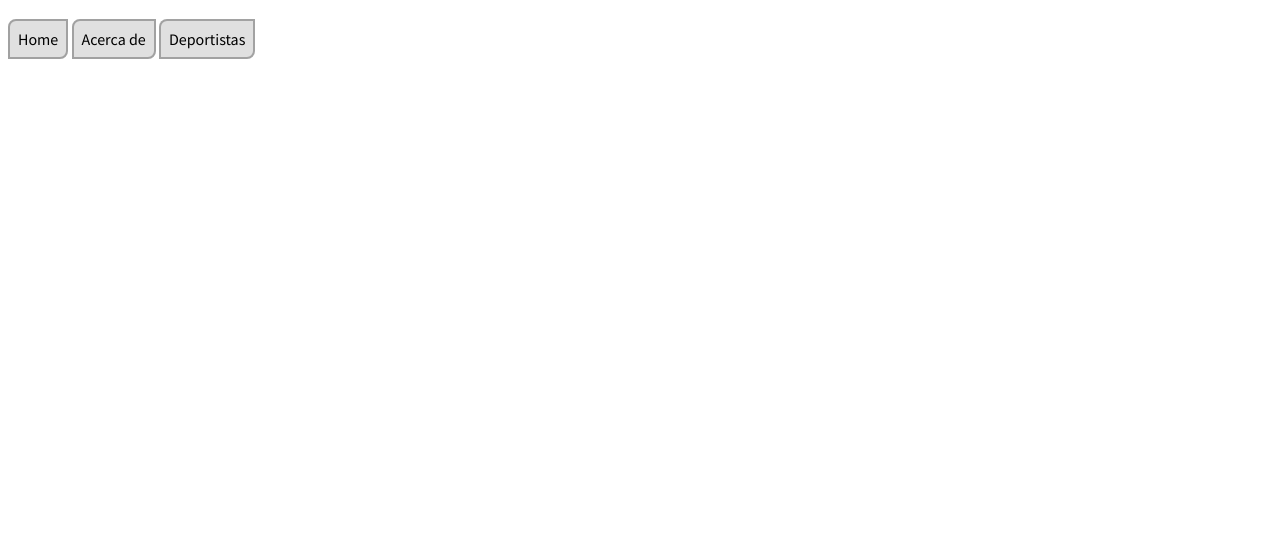
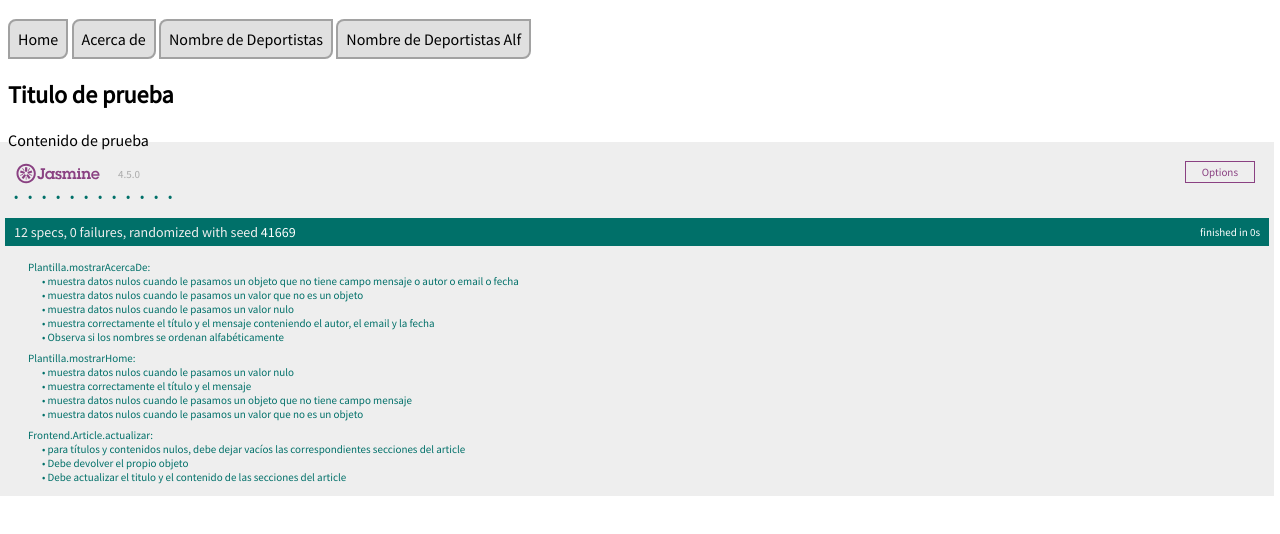
Before and after one commit to UJA-DAGIL-22-23/dagil-2022-2023-practica-3-agl00108, a website with bundled scripts: page front-end/static-files/index.html in a window 1280 px wide. Shown: the part 64-598 px from the top of the page. Built offline with nearby package versions, Linux system fonts and the light colour scheme.

Commit message:
Commit final primer incremento
Primer incremento terminado mostrando el nombre del autor, el nombre de los deportistas y estos ordenados alfabéticamente.

```diff
--- a/front-end/static-files/index.html
+++ b/front-end/static-files/index.html
@@ -5,13 +5,13 @@
     <title>Aplicación Microservicios Plantilla</title>
 
     <!-- Cargamos biblioteca Jasmine -->
-    <!--
+
     <link rel="stylesheet" href="lib/jasmine-4.5.0/jasmine.css">
     <script src="lib/jasmine-4.5.0/jasmine.js"></script>
     <script src="lib/jasmine-4.5.0/jasmine-html.js"></script>
     <script src="lib/jasmine-4.5.0/boot0.js"></script>
     <script src="lib/jasmine-4.5.0/boot1.js"></script>
-    -->
+
     <!-- Cargamos nuestros CSS -->
     <link rel="stylesheet" href="css/front-end.css">
 
@@ -27,7 +27,9 @@
         <a href="javascript:Plantilla.procesarAcercaDe()" class="opcion-principal"
             title="Llama a la ruta /acercade del MS Plantilla">Acerca de</a>
         <a href="javascript:Plantilla.listar()" class="opcion-principal mostrar"
-            title="Listar todas los deportistas en la base de datos">Deportistas</a>
+            title="Listar todas los deportistas en la base de datos">Nombre de Deportistas</a>
+        <a href="javascript:Plantilla.listarAlf()" class="opcion-principal mostrar"
+            title="Listar todas los deportistas en la base de datos en órden alfabético">Nombre de Deportistas Alf</a>
     </nav>
 
     <!--
--- a/front-end/static-files/js/ms-plantilla-spec.js
+++ b/front-end/static-files/js/ms-plantilla-spec.js
@@ -19,6 +19,15 @@ const datosDescargadosPrueba = {
     email: "Prueba de email",
     fecha: "00/00/0000"
 }
+const vectorO = {
+    data: [
+        { nombre: "Ana" },
+        { nombre: "Luis" }
+    ]
+};
+
+
+
 
 
 // Función para esperar y dar tiempo a que responda el microservicio
@@ -121,6 +130,39 @@ describe("Plantilla.mostrarAcercaDe: ", function () {
             expect(elementoContenido.innerHTML.search(datosDescargadosPrueba.email) >= 0).toBeTrue()
             expect(elementoContenido.innerHTML.search(datosDescargadosPrueba.fecha) >= 0).toBeTrue()
         })
+
+
+    it("Observa si los nombres se ordenan alfabéticamente",
+        function () {
+            let vector = {}
+            vector.data = [
+                {
+                    ref: {
+                        "@ref": {
+                            id: "Id de Luis"
+                        }
+                    },
+                    data: {
+                        nombre: "Luis"
+                    }
+                },
+                {
+                    ref: {
+                        "@ref": {
+                            id: "Id de Ana"
+                        }
+                    },
+                    data: {
+                        nombre: "Ana"
+                    }
+                }
+            ]
+            Plantilla.imprimeDeportistasAlf(vector)
+            // Compruebo que en el primer TD De la tabla se ha escrito Ana
+            //expect(elementoContenido.getElementsByTagName("td")[0].innerText.search('Pepito') >= 0).toBeTrue()
+            expect(elementoContenido.getElementsByTagName("td")[0].innerText.includes('Ana')).toBeTrue()
+
+        })
 })
 
 
--- a/front-end/static-files/js/ms-plantilla.js
+++ b/front-end/static-files/js/ms-plantilla.js
@@ -146,7 +146,6 @@ Plantilla.procesarAcercaDe = function () {
  * Función para mostrar en pantalla todas los deportistas que se han recuperado de la BBDD.
  * @param {Vector_de_deportistas} vector Vector con los datos de los deportistas a mostrar
  */
-
 Plantilla.imprimeDeportistas = function (vector) {
 
     let msj = "";
@@ -159,9 +158,33 @@ Plantilla.imprimeDeportistas = function (vector) {
 }
 
 /**
+ * Función para mostrar en pantalla todas los deportistas que se han recuperado de la BBDD alfabétiamente.
+ * @param {Vector_de_deportistas} vector Vector con los datos de los deportistas a mostrar
+ */
+Plantilla.imprimeDeportistasAlf = function (vector)
+{
+    let msj = "";
+    msj += Plantilla.cabeceraTable();
+    let ordenados=vector.data.sort((a, b) => a.data.nombre<b.data.nombre?-1:1); // ordena los elementos por el campo "nombre"
+    ordenados.forEach(e => msj += Plantilla.cuerpoTr(e));
+    msj += Plantilla.pieTable();
+
+    // Borro toda la info de Article y la sustituyo por la que me interesa
+    Frontend.Article.actualizar("Listado de deportistas ordenados alfabéticamente", msj);
+}
+
+/**
  * Función principal para recuperar los deportistas desde el MS y, posteriormente, imprimirlas.
  */
 Plantilla.listar=function()
 {
     this.descargarRuta("/plantilla/getTodas",this.imprimeDeportistas);
 }
+
+/**
+ * Función principal para recuperar los deportistas desde el MS y, posteriormente, imprimirlas.
+ */
+Plantilla.listarAlf=function()
+{
+    this.descargarRuta("/plantilla/getTodas",this.imprimeDeportistasAlf);
+}
```
